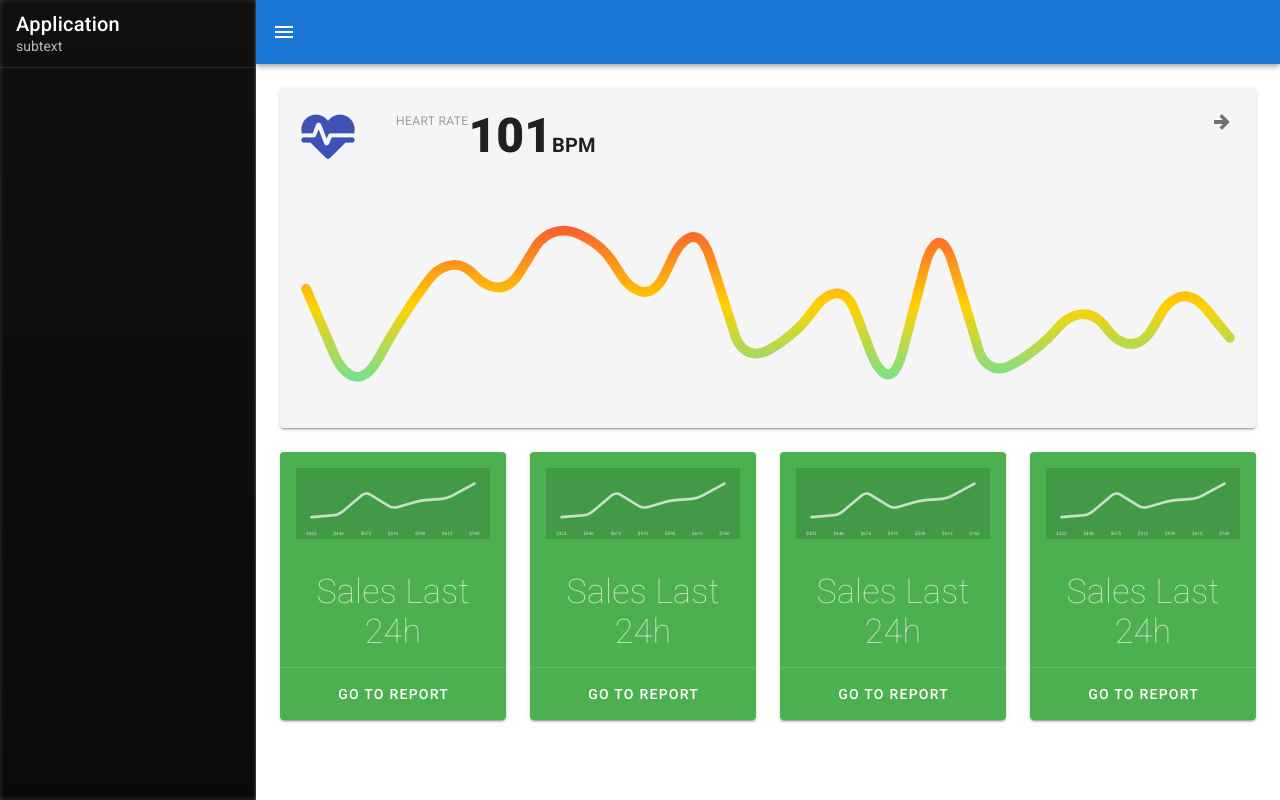
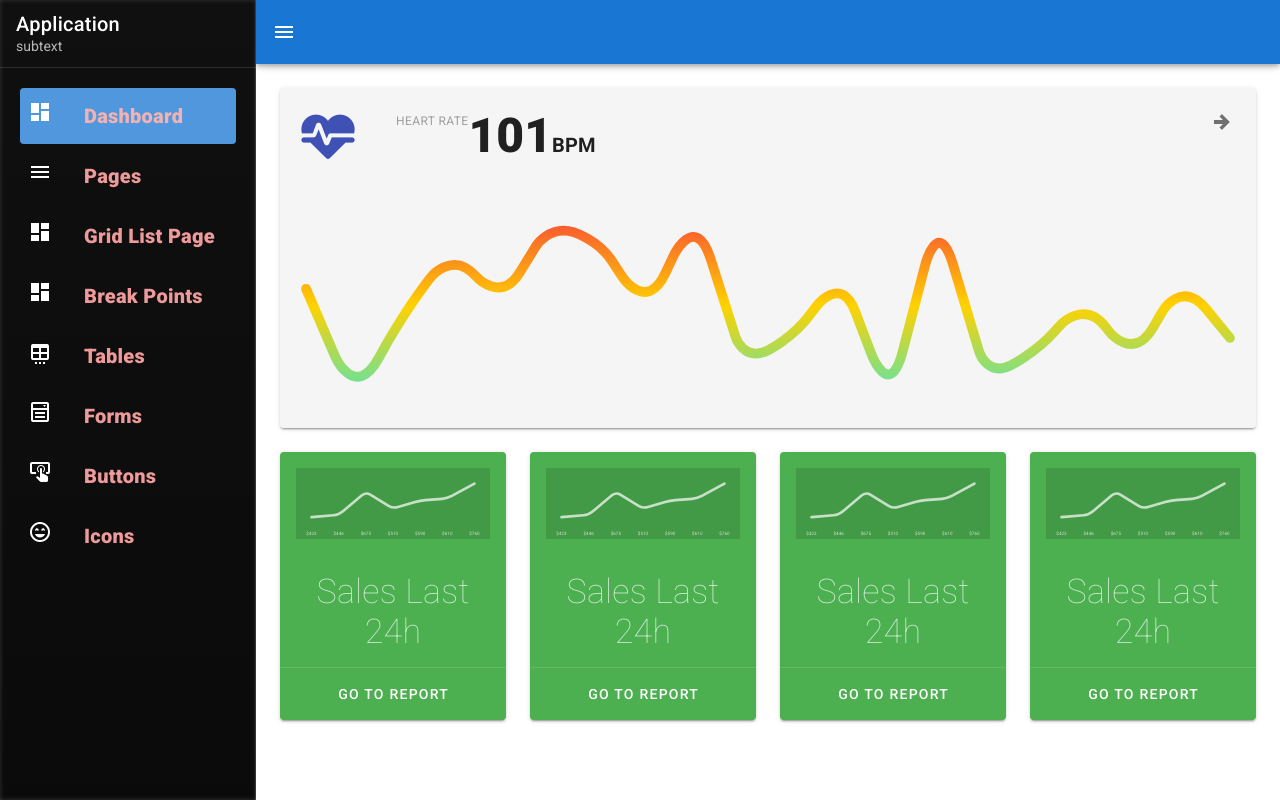
Before and after one commit to kkong3456/vuetify_test, a Vue app: page / in a window 1280 px wide. Built offline with nearby package versions, Linux system fonts and the light colour scheme.

Commit message:
multilayout-1

```diff
--- a/src/layouts/default/List.vue
+++ b/src/layouts/default/List.vue
@@ -3,7 +3,7 @@
     dense
     nav
   >
-    <default-list-item></default-list-item>
+    <default-list-item :items="items"></default-list-item>
   </v-list>
 </template>
 
--- a/src/layouts/default/ListItem.vue
+++ b/src/layouts/default/ListItem.vue
@@ -26,7 +26,7 @@
 export default {
   name:"DefaultListItem",
   props:{
-    item:{}
+    items:{}
   }
 }
 
```
